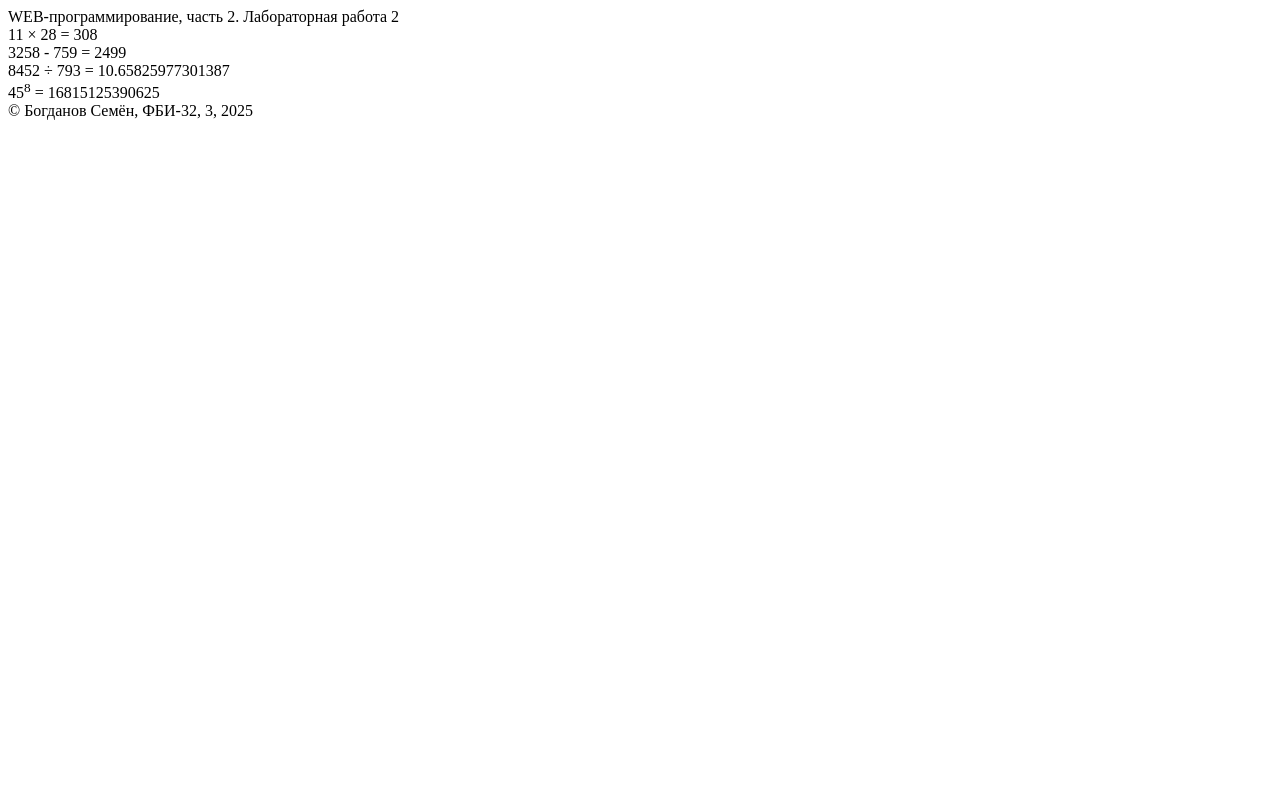
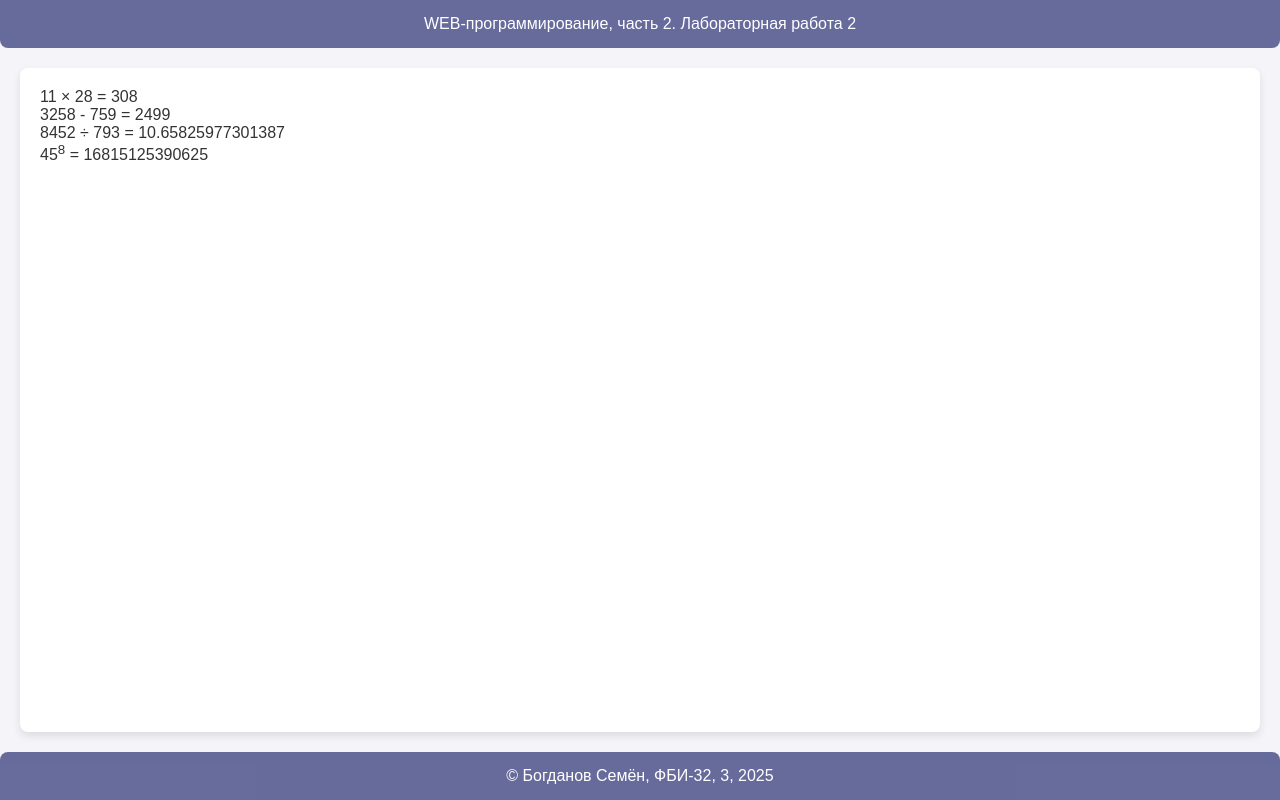
Before and after one commit to Semerka54/SUETA, a Flask app: page /lab2/example in a window 1280 px wide. Run offline with Flask 3, Linux system fonts and the light colour scheme.

Commit message:
Подключение стилей

```diff
--- /dev/null
+++ b/static/main.css
@@ -0,0 +1,38 @@
+html, body {
+    height: 100%;
+    margin: 0;
+}
+
+body {
+    display: flex;
+    flex-direction: column;
+    min-height: 100vh;
+    font-family: Arial, sans-serif;
+    background-color: #f4f4f9;
+    color: #333;
+}
+
+header {
+    text-align: center;
+    padding: 15px;
+    background-color: #555a90e2;
+    color: white;
+    border-radius: 0 0 8px 8px;
+}
+
+main {
+    flex: 1; /* занимает всё доступное пространство */
+    background: white;
+    padding: 20px;
+    border-radius: 8px;
+    box-shadow: 0 4px 8px rgba(0,0,0,0.1);
+    margin: 20px;
+}
+
+footer {
+    text-align: center;
+    padding: 15px;
+    background-color: #555a90e2;
+    color: white;
+    border-radius: 8px 8px 0 0;
+}
--- a/templates/example.html
+++ b/templates/example.html
@@ -4,6 +4,7 @@
     <meta charset="UTF-8">
     <meta name="viewport" content="width=device-width, initial-scale=1.0">
     <title>Богданов Семён. Лабораторная работа {{ numer }}</title>
+    <link rel="stylesheet" href="{{ url_for('static', filename='main.css') }}">
 </head>
 <body>
     <header>
```
